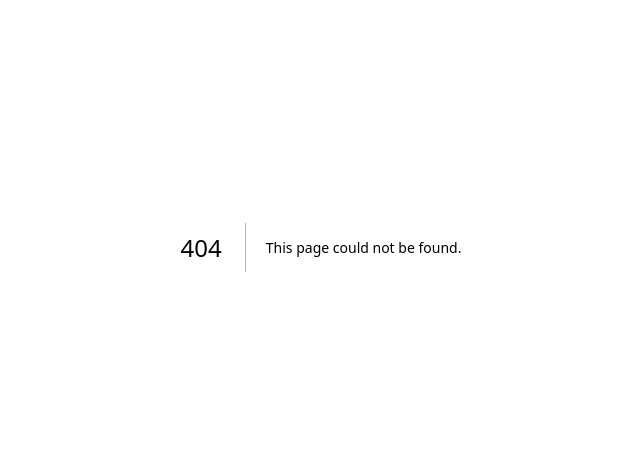
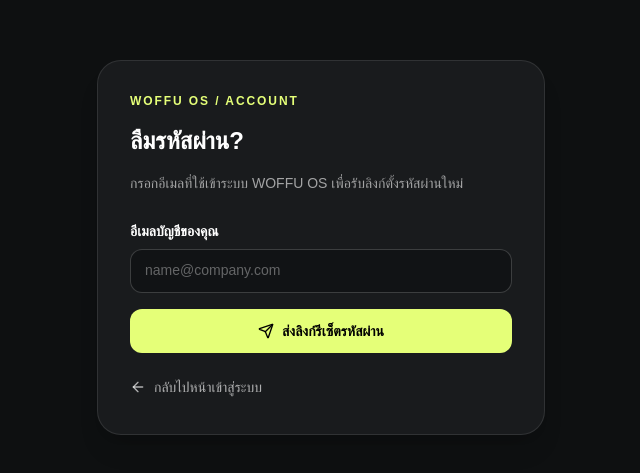
Before and after one commit to owenvader710/woffu, a Next.js app: page /forgot-password in a window 1280 px wide. Before the commit this address had no page. Shown: the part 153-626 px from the top of the page, without its empty margins (319-959 px from the left). Built offline with nearby package versions, Linux system fonts and the light colour scheme.

Commit message:
feat(auth): add checklist-style password recovery page

```diff
--- /dev/null
+++ b/app/(auth)/forgot-password/page.tsx
@@ -0,0 +1,82 @@
+"use client";
+
+import { useState, type FormEvent } from "react";
+import Link from "next/link";
+import { ArrowLeft, MailCheck, Send } from "lucide-react";
+
+export default function ForgotPasswordPage() {
+  const [email, setEmail] = useState("");
+  const [sending, setSending] = useState(false);
+  const [sent, setSent] = useState(false);
+  const [error, setError] = useState("");
+
+  async function requestReset(event: FormEvent<HTMLFormElement>) {
+    event.preventDefault();
+    if (sending) return;
+    setError("");
+    setSending(true);
+    try {
+      const response = await fetch("/api/auth/forgot-password", {
+        method: "POST",
+        headers: { "Content-Type": "application/json" },
+        body: JSON.stringify({ email: email.trim() }),
+      });
+      const json = await response.json().catch(() => null);
+      if (!response.ok) {
+        throw new Error(json?.error || "ไม่สามารถส่งคำขอได้ กรุณาลองใหม่");
+      }
+      setSent(true);
+    } catch (e: unknown) {
+      setError(e instanceof Error ? e.message : "ไม่สามารถส่งคำขอได้");
+    } finally {
+      setSending(false);
+    }
+  }
+
+  return (
+    <main className="flex min-h-screen items-center justify-center bg-[#0e1011] px-4 py-10 text-white">
+      <section className="w-full max-w-md rounded-[24px] border border-white/10 bg-[#191b1d] p-6 shadow-xl sm:p-8">
+        <p className="text-xs font-bold tracking-[0.16em] text-[#e5ff78]">WOFFU OS / ACCOUNT</p>
+        {sent ? (
+          <div role="status">
+            <div className="mt-6 flex h-14 w-14 items-center justify-center rounded-2xl bg-[#e5ff78]/10">
+              <MailCheck size={27} className="text-[#e5ff78]" aria-hidden="true" />
+            </div>
+            <h1 className="mt-4 text-2xl font-bold">ตรวจสอบอีเมลของคุณ</h1>
+            <p className="mt-3 text-sm leading-7 text-white/60">
+              หากอีเมลนี้มีบัญชีในระบบ คุณจะได้รับลิงก์สำหรับตั้งรหัสผ่านใหม่
+              กรุณาตรวจทั้งกล่องจดหมายและจดหมายขยะ
+            </p>
+            <p className="mt-3 text-xs leading-6 text-white/45">
+              หากไม่ได้รับอีเมล อาจเกิดจากข้อจำกัดการส่งอีเมลของบริการฟรี
+              ให้ติดต่อหัวหน้าทีมเพื่อขอความช่วยเหลือ
+            </p>
+          </div>
+        ) : (
+          <>
+            <h1 className="mt-4 text-2xl font-bold">ลืมรหัสผ่าน?</h1>
+            <p className="mt-3 text-sm leading-7 text-white/60">
+              กรอกอีเมลที่ใช้เข้าระบบ WOFFU OS เพื่อรับลิงก์ตั้งรหัสผ่านใหม่
+            </p>
+            <form className="mt-6 space-y-4" onSubmit={requestReset}>
+              <div>
+                <label className="mb-2 block text-sm font-semibold" htmlFor="recovery-email">อีเมลบัญชีของคุณ</label>
+                <input id="recovery-email" type="email" required autoComplete="email"
+                  className="woffu-input-simple" placeholder="name@company.com"
+                  value={email} onChange={e => setEmail(e.target.value)} />
+              </div>
+              {error && <p role="alert" className="rounded-xl border border-red-400/25 bg-red-400/10 p-3 text-sm text-red-200">{error}</p>}
+              <button type="submit" disabled={sending}
+                className="woffu-focus-ring flex min-h-11 w-full items-center justify-center gap-2 rounded-xl bg-[#e5ff78] px-4 py-3 text-sm font-bold text-black disabled:opacity-60">
+                <Send size={16} aria-hidden="true" /> {sending ? "กำลังส่งคำขอ..." : "ส่งลิงก์รีเซ็ตรหัสผ่าน"}
+              </button>
+            </form>
+          </>
+        )}
+        <Link href="/login" className="woffu-focus-ring mt-6 inline-flex items-center gap-2 rounded text-sm font-medium text-white/65 hover:text-[#e5ff78]">
+          <ArrowLeft size={16} aria-hidden="true" /> กลับไปหน้าเข้าสู่ระบบ
+        </Link>
+      </section>
+    </main>
+  );
+}
```
